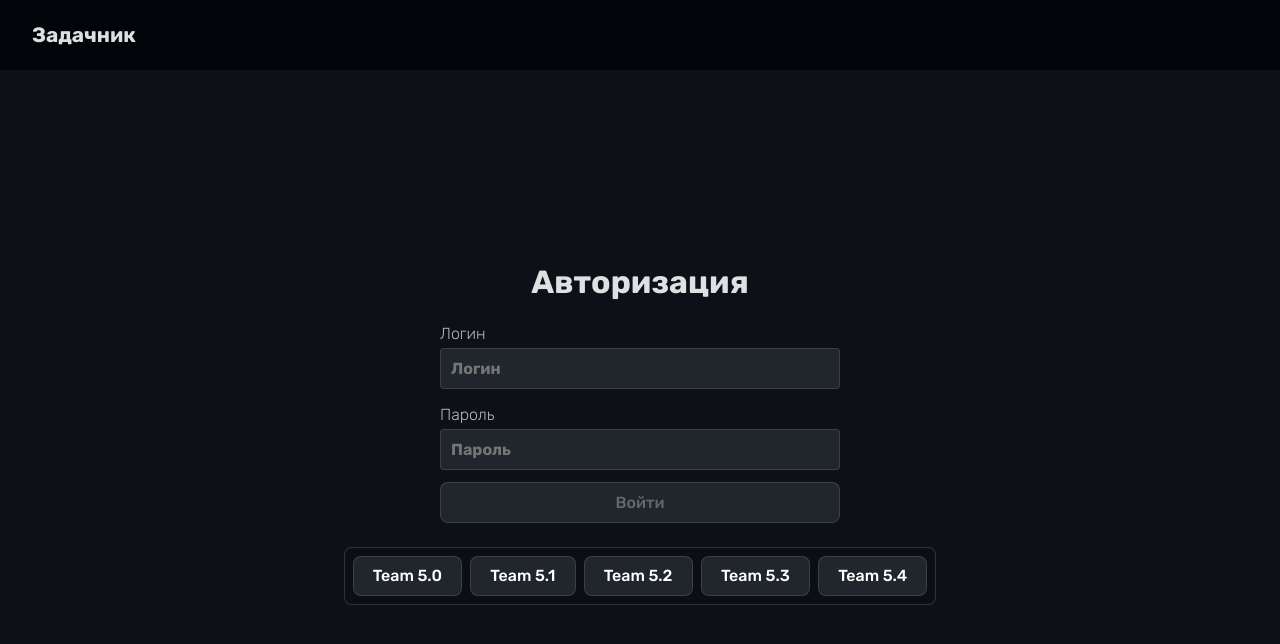
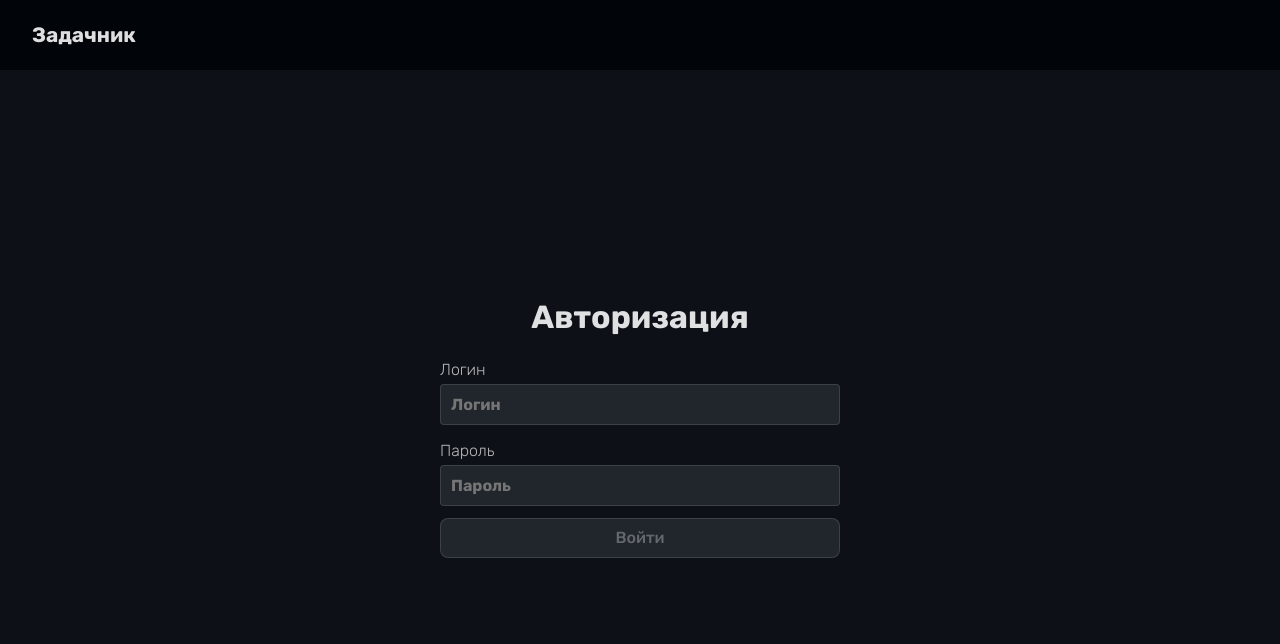
Before and after one commit to InfiniteC0re/hackathon-mephi-2023, a Vue app in the folder frontend/: page /login in a window 1280 px wide. Shown: the top 644 px of the page. Built offline with nearby package versions, Linux system fonts and the light colour scheme.

Commit message:
Remove quick login buttons, fix backend

```diff
--- a/frontend/src/views/Login.vue
+++ b/frontend/src/views/Login.vue
@@ -13,15 +13,6 @@
             <button @click="submitForm" :disabled="isLoginButtonDisabled">Войти</button>
             <span class="error">{{ error }}</span>
         </form>
-
-        <!-- Кнопки для быстрого ввода логинов/паролей -->
-        <div class="quick-login">
-            <button @click="fillCredentials('Team 5.0', '0U1gjAk4IG')">Team 5.0</button>
-            <button @click="fillCredentials('Team 5.1', '0U1gjAk4IG')">Team 5.1</button>
-            <button @click="fillCredentials('Team 5.2', '0U1gjAk4IG')">Team 5.2</button>
-            <button @click="fillCredentials('Team 5.3', '0U1gjAk4IG')">Team 5.3</button>
-            <button @click="fillCredentials('Team 5.4', '0U1gjAk4IG')">Team 5.4</button>
-        </div>
     </div>
 </template>
 
@@ -42,10 +33,6 @@
         }
     },
     methods: {
-        fillCredentials(login, password) {
-            this.login = login;
-            this.password = password;
-        },
         submitForm() {
             API.CreateToken(this.login, this.password).then(res => {
                 this.$store.commit('setAuthentication', res.data);
```
Also changed, not shown: 1 other file (tests, documents, lock files or other folders).
